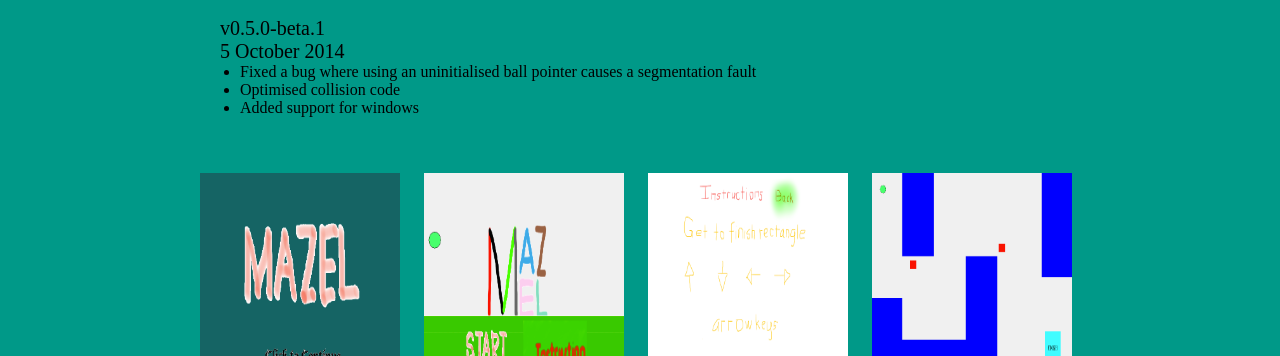
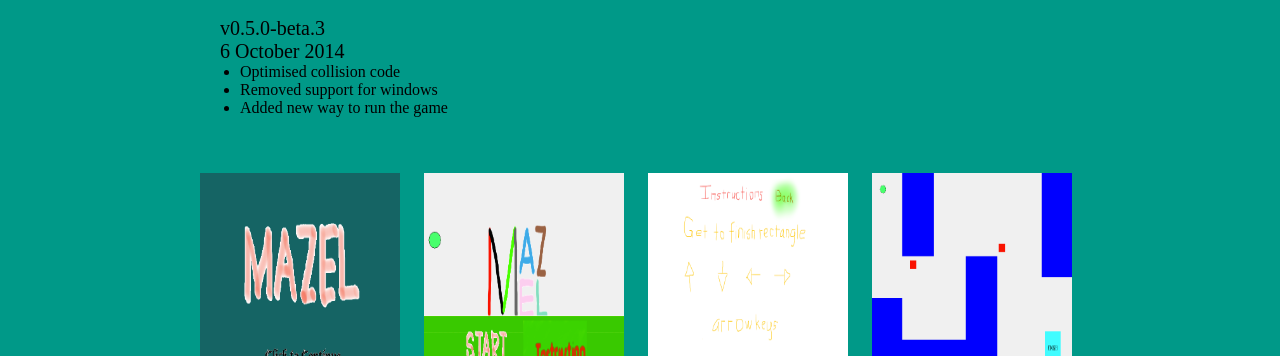
Before and after one commit to muhdmirzamz/Mazel, a plain HTML site: page index.html in a window 1280 px wide. Shown: the part 449-805 px from the top of the page. Drawn offline with Linux system fonts and the light colour scheme.

Commit message:
updated website for new version

```diff
--- a/index.html
+++ b/index.html
@@ -11,7 +11,7 @@
 				<div id="site_title">
 					<h1>Mazel</h1>
 				</div>
-				<a href="https://github.com/muhdmirzamz/Mazel/archive/v0.5.0-beta.1.zip">
+				<a href="https://github.com/muhdmirzamz/Mazel/archive/v0.5.0-beta.3.zip">
 					<div id="download">
 						<h1>Download</h1>
 					</div>
@@ -21,11 +21,11 @@
 		<section>
 			<div class="updates">
 				<p id="updates_title">Updates</p>
-				<p id="version">v0.5.0-beta.1<br />5 October 2014</p>
+				<p id="version">v0.5.0-beta.3<br />6 October 2014</p>
 				<ul>
-					<li>Fixed a bug where using an uninitialised ball pointer causes a segmentation fault</li>
 					<li>Optimised collision code</li>
-					<li>Added support for windows</li>
+					<li>Removed support for windows</li>
+					<li>Added new way to run the game</li>
 				</ul>
 			</div>
 			<div id="photos">
```
